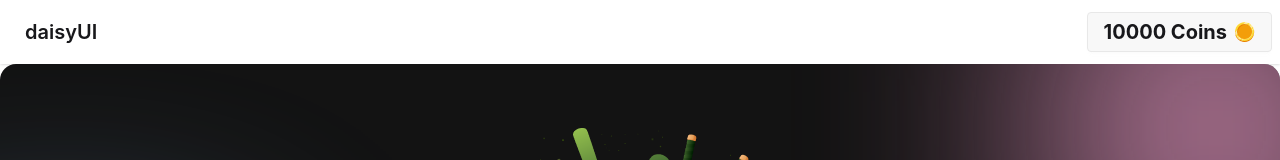
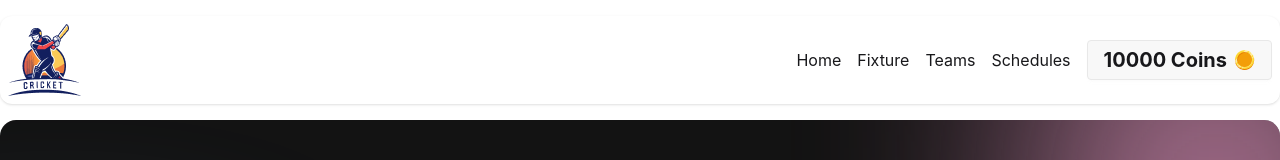
Before and after one commit to abubakkarsiddik123/BPL-Dream-11, a React (Vite) app: page / in a window 1280 px wide. Shown: the top 160 px of the page. Built offline with nearby package versions, Linux system fonts and the light colour scheme.

Commit message:
project successfull

```diff
--- a/src/Components/navbar/NavBar.jsx
+++ b/src/Components/navbar/NavBar.jsx
@@ -1,17 +1,30 @@
 import React from "react";
 import dollerImg from "../../assets/Coin.png"
+import logoImg from '../../assets/logo.png'
 
 const NavBar = ({coin}) => {
   return (
-    <div className="navbar bg-base-100 shadow-sm container mx-auto">
+    <div className="navbar bg-base-100 shadow-sm container mx-auto mb-4 mt-4 rounded-xl">
       <div className="flex-1">
-        <a className="btn btn-ghost text-xl">daisyUI</a>
+        {/* <a className="btn btn-ghost text-xl"></a> */}
+        <img src={logoImg} alt="" />
       </div>
-      <div className="flex-none">
-        <button className="btn flex justify-between items-center gap-2 font-bold text-xl">
+
+      <div className="flex justify-center items-center gap-4">
+      <div className="">
+        <ul className="flex items-center gap-4">
+          <li><a href="/">Home</a></li>
+          <li><a href="/Fixture">Fixture</a></li>
+          <li><a href="/Teams">Teams</a></li>
+          <li><a href="/Schedules">Schedules</a></li>
+        </ul>
+      </div>
+       <div className="">
+         <button className="btn flex justify-between items-center gap-2 font-bold text-xl">
         {coin} Coins
           <img src={dollerImg} alt="" />
         </button>
+       </div>
       </div>
     </div>
   );
```
